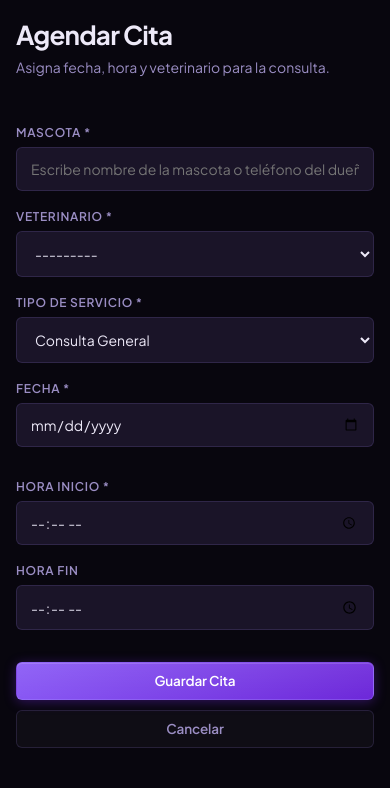
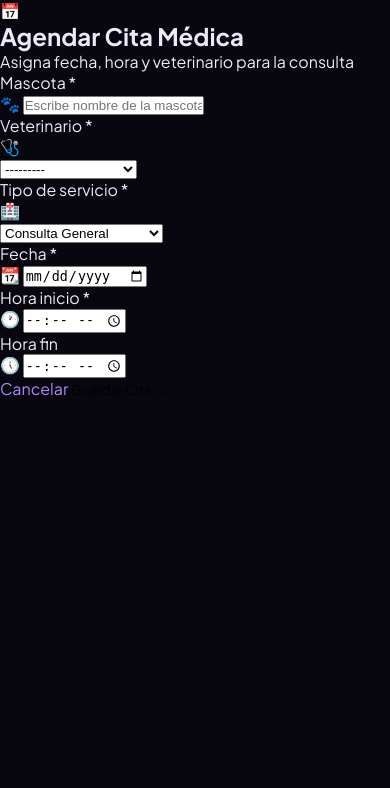
Before and after one commit to Cruz-Fernando/prados-pets, a Django app: page /agendamiento/agendar/ in a window 390 px wide. Shown: the part 56-844 px from the top of the page. Run offline with Django 5.2, Linux system fonts and the light colour scheme; a user stored in the database is signed in; data comes from the database, SQL or seed files in the repository.

Commit message:
(HU05) Rediseño formularios dueño y cita — card animado, inputs con ícono, dropdown mejorado, responsive y CSS compartido pp-forms.css

```diff
--- a/templates/agendamiento/cita_form.html
+++ b/templates/agendamiento/cita_form.html
@@ -1,20 +1,13 @@
 {% extends 'base.html' %}
 {% load static %}
-
 {% block title %}Agendar Cita · Prados Pets{% endblock %}
-
 {% block body %}
 <div class="app-shell">
   {% include "usuarios/_sidebar.html" %}
-
   <div class="app-main">
     <header class="app-topbar">
       <button type="button" class="app-topbar__toggle" id="sidebar-toggle-btn" aria-label="Abrir menú">
-        <svg width="22" height="22" viewBox="0 0 24 24" fill="none" stroke="currentColor" stroke-width="2" stroke-linecap="round" stroke-linejoin="round">
-          <line x1="3" y1="12" x2="21" y2="12"></line>
-          <line x1="3" y1="6" x2="21" y2="6"></line>
-          <line x1="3" y1="18" x2="21" y2="18"></line>
-        </svg>
+        <svg width="22" height="22" viewBox="0 0 24 24" fill="none" stroke="currentColor" stroke-width="2" stroke-linecap="round" stroke-linejoin="round"><line x1="3" y1="12" x2="21" y2="12"/><line x1="3" y1="6" x2="21" y2="6"/><line x1="3" y1="18" x2="21" y2="18"/></svg>
       </button>
       <div class="app-topbar__breadcrumb">
         <a href="{% url 'usuarios:dashboard' %}">Dashboard</a>
@@ -23,134 +16,126 @@
       </div>
     </header>
 
-    <main class="app-content app-content--narrow">
-      <h1>Agendar Cita</h1>
-      <p class="app-content__subtitle">Asigna fecha, hora y veterinario para la consulta.</p>
+    <main class="pp-form-main">
+      <div class="pp-form-card">
+
+        <div class="pp-form-card__header">
+          <div class="pp-form-card__icon">📅</div>
+          <div>
+            <h2 class="pp-form-card__title">Agendar Cita Médica</h2>
+            <p class="pp-form-card__sub">Asigna fecha, hora y veterinario para la consulta</p>
+          </div>
+        </div>
 
         {% if messages %}
-      <ul class="app-messages">
+        <ul class="pp-alert-list">
           {% for message in messages %}
-          <li class="app-messages__item app-messages__item--{{ message.tags }}">{{ message }}</li>
+            <li class="pp-alert pp-alert--{{ message.tags }}">{{ message }}</li>
+          {% endfor %}
+        </ul>
+        {% endif %}
+        {% if form.non_field_errors %}
+        <ul class="pp-alert-list">
+          {% for error in form.non_field_errors %}
+            <li class="pp-alert pp-alert--error">{{ error }}</li>
           {% endfor %}
         </ul>
         {% endif %}
 
-      {% if form.non_field_errors %}
-        <ul class="app-messages">
-          {% for error in form.non_field_errors %}
-            <li class="app-messages__item app-messages__item--error">{{ error }}</li>
-          {% endfor %}
-        </ul>
-      {% endif %}
-
-      <form method="POST" class="app-form" novalidate>
+        <form method="POST" class="pp-form" novalidate>
           {% csrf_token %}
 
-        <!-- Buscador de mascota por texto libre (AJAX) -->
-        <div class="form-field">
-          <label class="form-label">Mascota *</label>
-          <div class="mascota-search-wrap" style="position:relative;">
+          <!-- Mascota -->
+          <div class="pp-field">
+            <label class="pp-label">Mascota <span class="pp-req">*</span></label>
+            <div class="pp-input-wrap" style="position:relative;">
+              <span class="pp-input-ico">🐾</span>
               {{ form.buscar_mascota }}
-            <div id="mascota-dropdown" class="mascota-dropdown" style="display:none;"></div>
+              <div id="mascota-dropdown" class="pp-dropdown"></div>
             </div>
             {{ form.mascota }}
-          <div id="mascota-seleccionada" class="mascota-badge" style="display:none;"></div>
-          {% for e in form.mascota.errors %}<p class="app-form__field-error">{{ e }}</p>{% endfor %}
+            <div id="mascota-seleccionada" class="pp-pet-badge" style="display:none;"></div>
+            {% for e in form.mascota.errors %}<p class="pp-field-error">{{ e }}</p>{% endfor %}
           </div>
 
           <!-- Veterinario -->
-        <div class="form-field">
-          <label for="{{ form.veterinario.id_for_label }}" class="form-label">Veterinario *</label>
-          {{ form.veterinario }}
-          {% for e in form.veterinario.errors %}<p class="app-form__field-error">{{ e }}</p>{% endfor %}
+          <div class="pp-field">
+            <label for="{{ form.veterinario.id_for_label }}" class="pp-label">Veterinario <span class="pp-req">*</span></label>
+            <div class="pp-input-wrap">
+              <span class="pp-input-ico">🩺</span>
+              <div class="pp-select-wrap">{{ form.veterinario }}</div>
+            </div>
+            {% for e in form.veterinario.errors %}<p class="pp-field-error">{{ e }}</p>{% endfor %}
           </div>
 
           <!-- Tipo de servicio -->
-        <div class="form-field">
-          <label for="{{ form.tipo_servicio.id_for_label }}" class="form-label">Tipo de servicio *</label>
-          {{ form.tipo_servicio }}
-          {% for e in form.tipo_servicio.errors %}<p class="app-form__field-error">{{ e }}</p>{% endfor %}
+          <div class="pp-field">
+            <label for="{{ form.tipo_servicio.id_for_label }}" class="pp-label">Tipo de servicio <span class="pp-req">*</span></label>
+            <div class="pp-input-wrap">
+              <span class="pp-input-ico">🏥</span>
+              <div class="pp-select-wrap">{{ form.tipo_servicio }}</div>
+            </div>
+            {% for e in form.tipo_servicio.errors %}<p class="pp-field-error">{{ e }}</p>{% endfor %}
           </div>
 
           <!-- Fecha y hora -->
-        <div class="form-row-2">
-          <div class="form-field">
-            <label for="{{ form.fecha.id_for_label }}" class="form-label">Fecha *</label>
+          <div class="pp-row-2">
+            <div class="pp-field">
+              <label for="{{ form.fecha.id_for_label }}" class="pp-label">Fecha <span class="pp-req">*</span></label>
+              <div class="pp-input-wrap">
+                <span class="pp-input-ico">📆</span>
                 {{ form.fecha }}
-            {% for e in form.fecha.errors %}<p class="app-form__field-error">{{ e }}</p>{% endfor %}
               </div>
-          <div class="form-field">
-            <label for="{{ form.hora_inicio.id_for_label }}" class="form-label">Hora inicio *</label>
+              {% for e in form.fecha.errors %}<p class="pp-field-error">{{ e }}</p>{% endfor %}
+            </div>
+            <div class="pp-field">
+              <label for="{{ form.hora_inicio.id_for_label }}" class="pp-label">Hora inicio <span class="pp-req">*</span></label>
+              <div class="pp-input-wrap">
+                <span class="pp-input-ico">🕐</span>
                 {{ form.hora_inicio }}
-            {% for e in form.hora_inicio.errors %}<p class="app-form__field-error">{{ e }}</p>{% endfor %}
+              </div>
+              {% for e in form.hora_inicio.errors %}<p class="pp-field-error">{{ e }}</p>{% endfor %}
             </div>
           </div>
 
-        <div class="form-field">
-          <label for="{{ form.hora_fin.id_for_label }}" class="form-label">Hora fin</label>
+          <div class="pp-field">
+            <label for="{{ form.hora_fin.id_for_label }}" class="pp-label">Hora fin</label>
+            <div class="pp-input-wrap">
+              <span class="pp-input-ico">🕔</span>
               {{ form.hora_fin }}
-          {% for e in form.hora_fin.errors %}<p class="app-form__field-error">{{ e }}</p>{% endfor %}
+            </div>
+            {% for e in form.hora_fin.errors %}<p class="pp-field-error">{{ e }}</p>{% endfor %}
           </div>
 
-        <div class="app-form__actions">
-          <a href="{% url 'usuarios:dashboard' %}" class="btn btn--ghost">Cancelar</a>
-          <button type="submit" class="btn btn--primary">Guardar Cita</button>
+          <div class="pp-form__actions">
+            <a href="{% url 'usuarios:dashboard' %}" class="pp-btn pp-btn--ghost">Cancelar</a>
+            <button type="submit" class="pp-btn pp-btn--primary">
+              <span class="pp-btn__txt">Guardar Cita</span>
+              <span class="pp-btn__arrow">→</span>
+            </button>
           </div>
         </form>
+      </div>
     </main>
   </div>
 </div>
 
 <style>
-.form-field { display: flex; flex-direction: column; margin-top: 18px; }
-.form-field:first-child { margin-top: 0; }
-.form-label { font-size: 13px; font-weight: 500; color: var(--text-muted); margin-bottom: 6px; }
-.form-row-2 { display: grid; grid-template-columns: 1fr 1fr; gap: 14px; margin-top: 18px; }
-select, input[type="date"], input[type="time"], input[type="text"] {
-  border: 1px solid var(--border);
-  border-radius: var(--radius-sm);
-  padding: 11px 13px;
-  font-size: 14px;
-  font-family: var(--font-ui);
-  color: var(--text);
-  background: var(--surface-alt);
-  width: 100%;
-  box-sizing: border-box;
+.pp-pet-badge {
+  margin-top: 8px; padding: 10px 14px;
+  background: rgba(124,58,237,.12);
+  border: 1px solid rgba(124,58,237,.3);
+  border-radius: 10px;
+  font-size: 13px; color: #a78bfa;
+  display: flex; align-items: center; justify-content: space-between;
+  animation: ppFadeUp .25s ease;
 }
-@media (max-width: 600px) { .form-row-2 { grid-template-columns: 1fr; } }
-
-/* Dropdown buscador */
-.mascota-dropdown {
-  position: absolute; top: 100%; left: 0; right: 0;
-  background: var(--surface, #fff);
-  border: 1px solid var(--border, #ddd);
-  border-radius: var(--radius-sm, 6px);
-  box-shadow: 0 4px 16px rgba(0,0,0,.12);
-  z-index: 200; max-height: 240px; overflow-y: auto;
+.pp-pet-badge__clear {
+  cursor: pointer; font-size: 16px;
+  color: #64748b; background: none; border: none; padding: 0 4px;
+  transition: color .15s;
 }
-.mascota-dropdown__item {
-  padding: 10px 14px; cursor: pointer; font-size: 13px;
-  border-bottom: 1px solid var(--border, #eee);
-  display: flex; flex-direction: column; gap: 2px;
-}
-.mascota-dropdown__item:last-child { border-bottom: none; }
-.mascota-dropdown__item:hover { background: var(--surface-alt, #f5f5f5); }
-.mascota-dropdown__nombre { font-weight: 600; color: var(--text, #111); }
-.mascota-dropdown__sub { color: var(--text-muted, #666); font-size: 12px; }
-.mascota-dropdown__empty { padding: 12px 14px; font-size: 13px; color: var(--text-muted, #888); }
-
-/* Badge mascota seleccionada */
-.mascota-badge {
-  margin-top: 8px; padding: 8px 12px;
-  background: var(--color-primary-light, #e8f5e9);
-  border-radius: var(--radius-sm, 6px);
-  font-size: 13px; color: var(--color-primary, #2e7d32);
-  display: flex; align-items: center; justify-content: space-between;
-}
-.mascota-badge__clear {
-  cursor: pointer; font-size: 16px; line-height: 1;
-  color: var(--text-muted, #888); background: none; border: none; padding: 0 4px;
-}
+.pp-pet-badge__clear:hover { color: #f87171; }
 </style>
 
 <script>
@@ -165,32 +150,28 @@
   input.addEventListener('input', function () {
     clearTimeout(timer);
     const q = this.value.trim();
-    if (q.length < 2) { dropdown.style.display = 'none'; return; }
-    timer = setTimeout(() => buscar(q), 280);
+    if (q.length < 2) { cerrar(); return; }
+    timer = setTimeout(() => buscar(q), 260);
   });
 
   function buscar(q) {
     fetch(`${AJAX_URL}?q=${encodeURIComponent(q)}`)
-      .then(r => r.json())
-      .then(data => renderDropdown(data.resultados));
+      .then(r => r.json()).then(data => render(data.resultados));
   }
 
-  function renderDropdown(items) {
+  function render(items) {
     dropdown.innerHTML = '';
     if (!items.length) {
-      dropdown.innerHTML = '<div class="mascota-dropdown__empty">Sin resultados…</div>';
-      dropdown.style.display = 'block';
-      return;
+      dropdown.innerHTML = '<div class="pp-dropdown-empty">Sin resultados…</div>';
+      dropdown.style.display = 'block'; return;
     }
     items.forEach(m => {
-      const div = document.createElement('div');
-      div.className = 'mascota-dropdown__item';
-      div.innerHTML = `
-        <span class="mascota-dropdown__nombre">${m.nombre_mascota} <small>[${m.codigo}]</small></span>
-        <span class="mascota-dropdown__sub">${m.especie} · ${m.raza} &nbsp;|&nbsp; Dueño: ${m.dueno} · ${m.telefono}</span>
-      `;
-      div.addEventListener('click', () => seleccionar(m));
-      dropdown.appendChild(div);
+      const d = document.createElement('div');
+      d.className = 'pp-dropdown-item';
+      d.innerHTML = `<div class="pp-dropdown-item__name">🐾 ${m.nombre_mascota} <small>[${m.codigo}]</small></div>
+        <div class="pp-dropdown-item__sub">${m.especie} · ${m.raza} | Dueño: ${m.dueno} · ${m.telefono}</div>`;
+      d.addEventListener('click', () => seleccionar(m));
+      dropdown.appendChild(d);
     });
     dropdown.style.display = 'block';
   }
@@ -198,13 +179,11 @@
   function seleccionar(m) {
     hidden.value = m.id;
     input.value  = m.label;
-    dropdown.style.display = 'none';
+    cerrar();
     badge.style.display = 'flex';
-    badge.innerHTML = `
-      <span>✔ <strong>${m.nombre_mascota}</strong> [${m.codigo}] — ${m.dueno} · ${m.telefono}</span>
-      <button type="button" class="mascota-badge__clear" title="Cambiar">✕</button>
-    `;
-    badge.querySelector('.mascota-badge__clear').addEventListener('click', limpiar);
+    badge.innerHTML = `<span>✔ <strong>${m.nombre_mascota}</strong> [${m.codigo}] — ${m.dueno} · ${m.telefono}</span>
+      <button type="button" class="pp-pet-badge__clear" title="Cambiar">✕</button>`;
+    badge.querySelector('.pp-pet-badge__clear').addEventListener('click', limpiar);
   }
 
   function limpiar() {
@@ -213,18 +192,16 @@
     input.focus();
   }
 
+  function cerrar() { dropdown.style.display = 'none'; }
+
   document.addEventListener('click', e => {
-    if (!e.target.closest('.mascota-search-wrap')) dropdown.style.display = 'none';
+    if (!e.target.closest('.pp-input-wrap')) cerrar();
   });
 
-  // Bloquear fechas pasadas desde JS
   const fechaInput = document.getElementById('id_fecha');
   if (fechaInput) {
     const hoy = new Date().toISOString().split('T')[0];
     fechaInput.setAttribute('min', hoy);
-    fechaInput.addEventListener('change', function () {
-      if (this.value < hoy) { this.value = hoy; alert('No se pueden agendar citas en fechas pasadas.'); }
-    });
   }
 }());
 </script>
```
Also changed, not shown: static/css/pp-forms.css (added, +227 -0 lines), templates/directorio/dueno_form.html (+44 -23 lines). Lines whose indentation alone changed are shown as unchanged.
